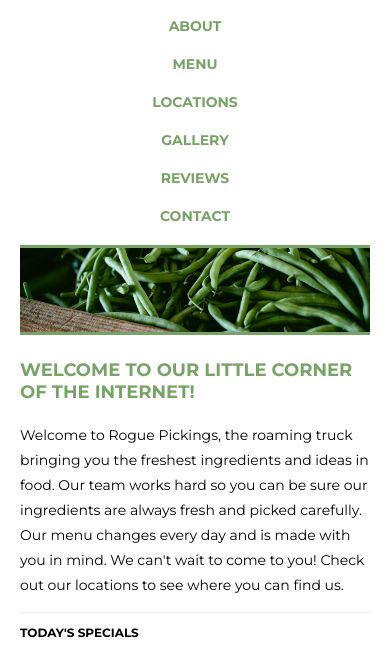
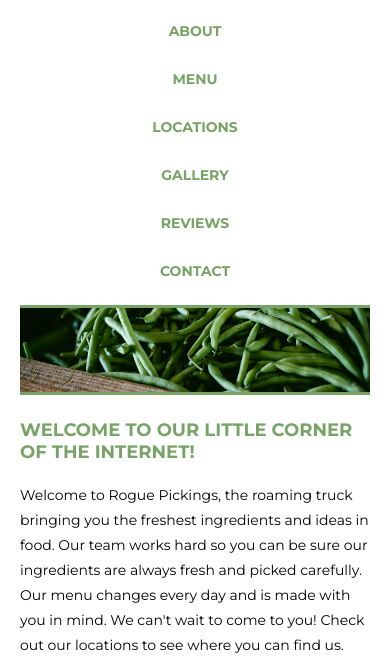
Before and after one commit to heidi37/rogue-pickings, a plain HTML site: page index.html in a window 390 px wide. Shown: the part 103-768 px from the top of the page. Drawn offline with Linux system fonts and the light colour scheme; a web font is replaced by a local one.

Commit message:
fixed some padding on top nav mobile

```diff
--- a/css/main.css
+++ b/css/main.css
@@ -86,7 +86,7 @@ header nav ul li {
 	text-transform: uppercase;
 	font-weight: 700;
 	font-size: .875em;
-	padding: 10px;
+	padding: 15px;
 	display: block;
 }
 header nav ul li a{
@@ -137,6 +137,7 @@ header nav ul li a{
 	justify-content: flex-start;
 	align-items: center;
 	flex-basis: 100%;
+	padding: 10px 0;
 }
 
 .menu {
```
